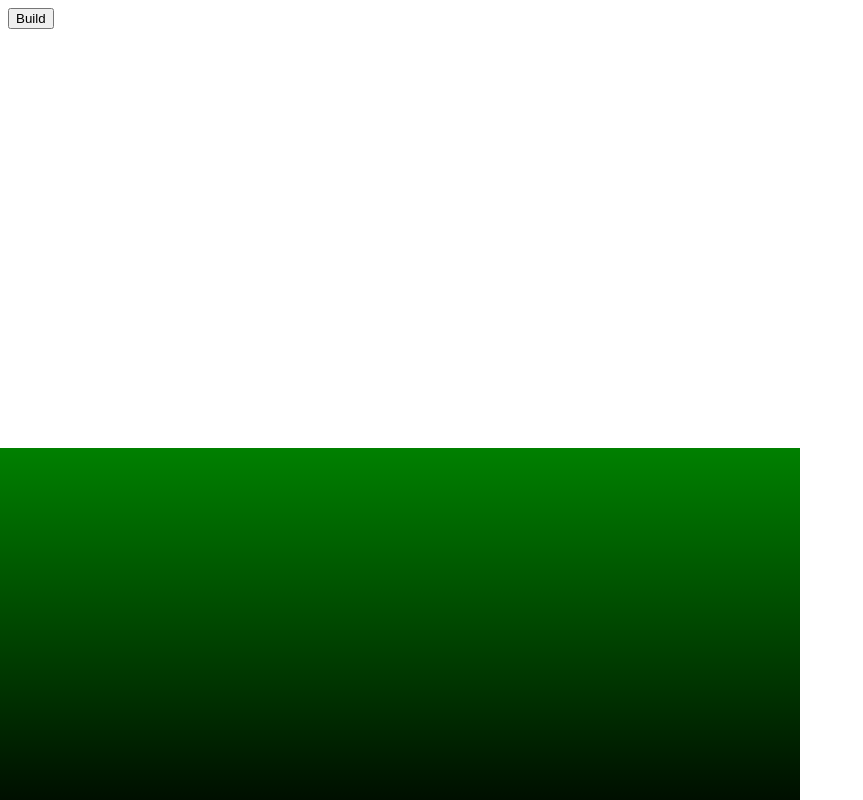
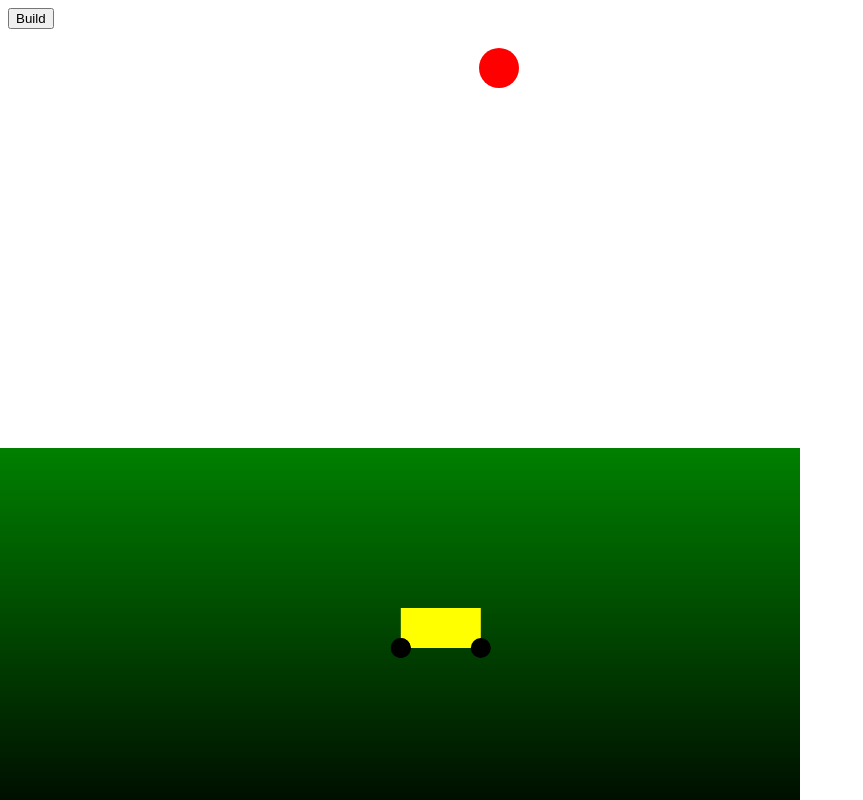
Before and after one commit to Vergissmeinnicht/COMP431, a plain HTML site: page inclass-6/skyline.html in a window 1280 px wide. Shown: the whole page, without its empty margins (0-863 px from the left). Drawn offline with Linux system fonts and the light colour scheme.

Commit message:
unfinished version2.0

```diff
--- a/inclass-6/skyline.html
+++ b/inclass-6/skyline.html
@@ -1,7 +1,6 @@
-
 <!DOCTYPE html>
-<html>
-<head>
+<!-- saved from url=(0054)https://www.clear.rice.edu/comp431/sample/skyline.html -->
+<html><head><meta http-equiv="Content-Type" content="text/html; charset=UTF-8">
 	<script src="skyline.js"></script>
 </head>
 <body>
@@ -12,5 +11,5 @@
 	<canvas width="800" height="800"></canvas>
 </div>
 
-</body>
-</html>
+
+</body></html>
--- a/inclass-6/skyline.js
+++ b/inclass-6/skyline.js
@@ -4,12 +4,57 @@ var createApp = function(canvas) {
 	var c = canvas.getContext("2d");
 
 	// Create the ground
+
+
+
+
 	var floor = canvas.height/2
 	var grad = c.createLinearGradient(0,floor,0,canvas.height)
 	grad.addColorStop(0, "green")
 	grad.addColorStop(1, "black")
 	c.fillStyle=grad
 	c.fillRect(0, floor, canvas.width, canvas.height)
+
+
+	var ctx = canvas.getContext("2d");
+	var carPosition = canvas.width;
+	var carAnimate = setInterval(function(){
+
+	//draw the car
+	ctx.beginPath();
+	ctx.clearRect(0,canvas.height*4/6,canvas.width,canvas.height*1/6);
+	c.fillStyle=grad
+	c.fillRect(0, floor, canvas.width, canvas.height)
+	ctx.fillStyle = "yellow";
+	ctx.fillRect(carPosition,canvas.height*3/4,canvas.width/10,0-canvas.height/20);
+	ctx.arc(carPosition,canvas.height*3/4,10,0,Math.PI*2,true);
+	ctx.fillStyle = "black";
+    ctx.fill();
+    ctx.arc(carPosition+canvas.width/10,canvas.height*3/4,10,0,Math.PI*2,true);
+    ctx.fill();
+	if (carPosition < 0  ) {
+	carPosition=canvas.width;
+	}
+          carPosition -= canvas.width/1000;
+	},10);
+
+
+	//draw the sun
+    var sunPosition=0
+    var sunAnimate = setInterval(function(){
+	c.clearRect(0,0,canvas.width,canvas.height/20);
+
+	c.beginPath();
+	c.arc(sunPosition,canvas.height/40,canvas.height/40,0,Math.PI*2);
+	c.fillStyle = "red";
+    c.fill();
+	if (sunPosition > canvas.width  ) {
+	sunPosition=0
+	}
+          sunPosition += canvas.width/800;
+	},10);
+
+
 
 	// common size for windows
 	var windowSpacing = 2, floorSpacing = 3
@@ -18,18 +63,23 @@ var createApp = function(canvas) {
 	// colors of buildings
 	var blgColors = [ 'red', 'blue', 'gray', 'orange']
 
-	//build a building
+
+
 	var build = function() {
 		var x0 = Math.random()*canvas.width
 		var blgWidth = (windowWidth+windowSpacing) * Math.floor(Math.random()*10)
-		var blgHeight = Math.random()*canvas.height/2
+		var blgHeight = Math.random()*(canvas.height/2-canvas.height/20)
 
 		c.fillStyle= blgColors[ Math.floor(Math.random()*blgColors.length)]
 		c.fillRect(x0, floor - blgHeight, blgWidth, blgHeight)
 		c.fillStyle="yellow"
 		for (var y = floor - floorSpacing; y > floor - blgHeight; y -= floorSpacing + windowHeight) {
 			for (var x = windowSpacing; x < blgWidth - windowWidth; x += windowSpacing + windowWidth) {
-				c.fillRect(x0 + x, y - windowHeight, windowWidth, windowHeight)
+				var light=Math.random()
+				if (light>=0.5)
+				{
+					c.fillRect(x0 + x, y - windowHeight, windowWidth, windowHeight)
+			}
 			}
 		}
 	}
@@ -41,5 +91,7 @@ var createApp = function(canvas) {
 
 window.onload = function() {
 	var app = createApp(document.querySelector("canvas"))
+
 	document.getElementById("build").onclick = app.build
+
 }
```
